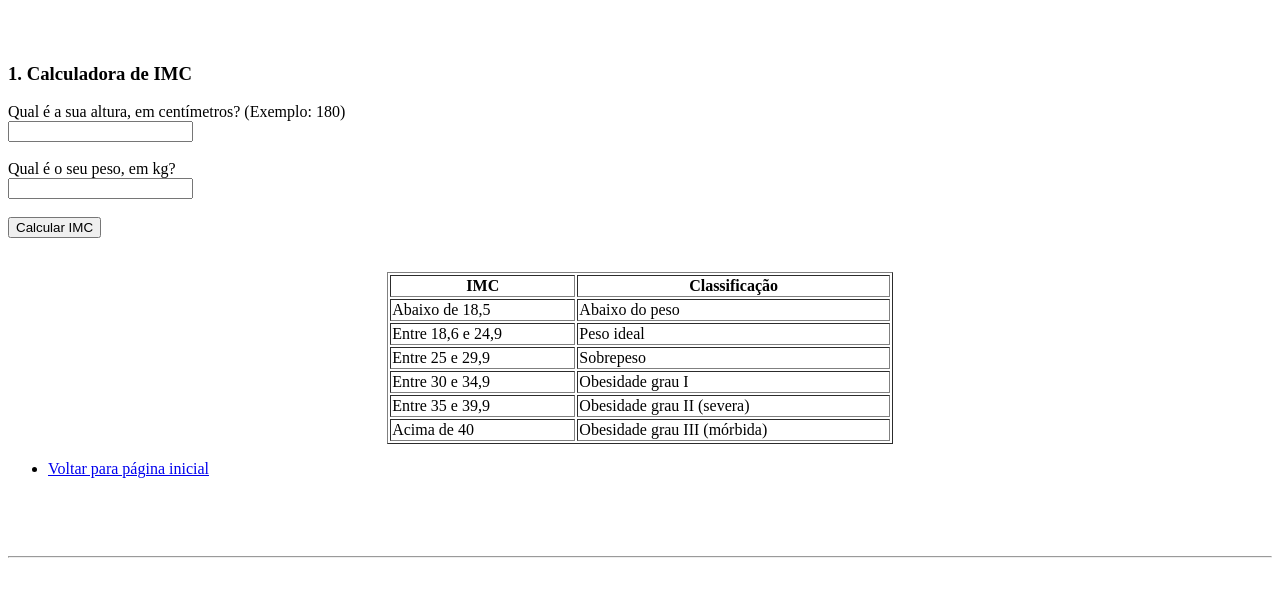
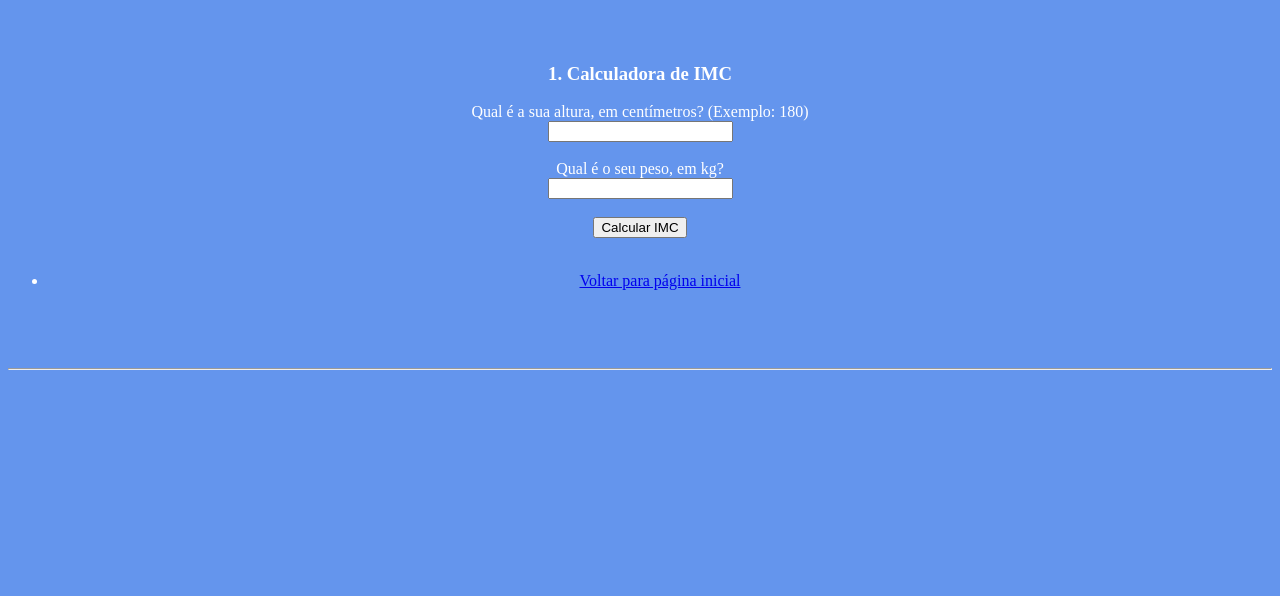
Before and after one commit to Melgarejo42/Training, a plain HTML site: page imc.html in a window 1280 px wide. Drawn offline with Linux system fonts and the light colour scheme.

Commit message:
Update imc.html

```diff
--- a/imc.html
+++ b/imc.html
@@ -5,7 +5,7 @@
     <meta charset="UTF-8">
     <meta name="viewport" content="width=device-width, initial-scale=1.0">
     <title>Calculadora de IMC</title>
-    <link rel="stylesheet" href="style.css">
+    <link rel="stylesheet" href="imc-style.css">
     <style>
         #tabelaResultado {
             margin: 0 auto;
```
